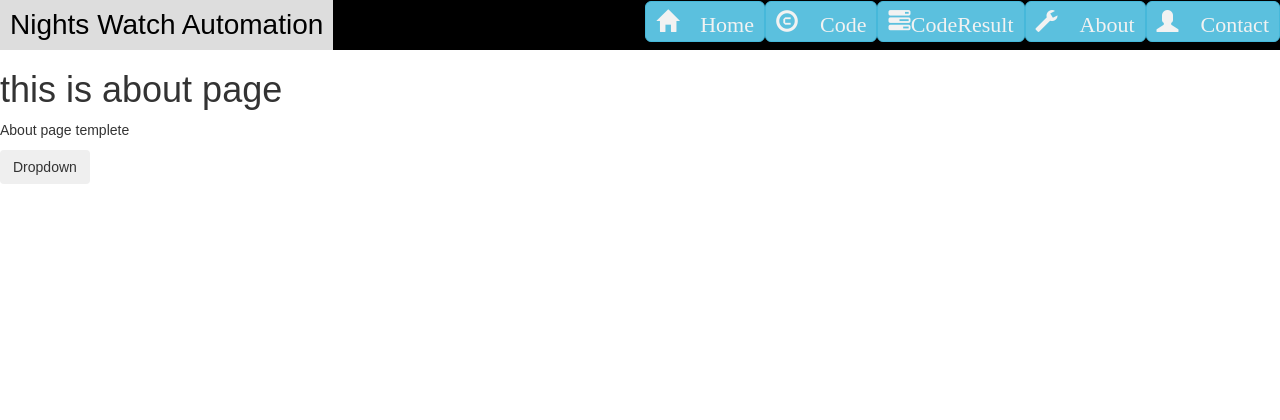
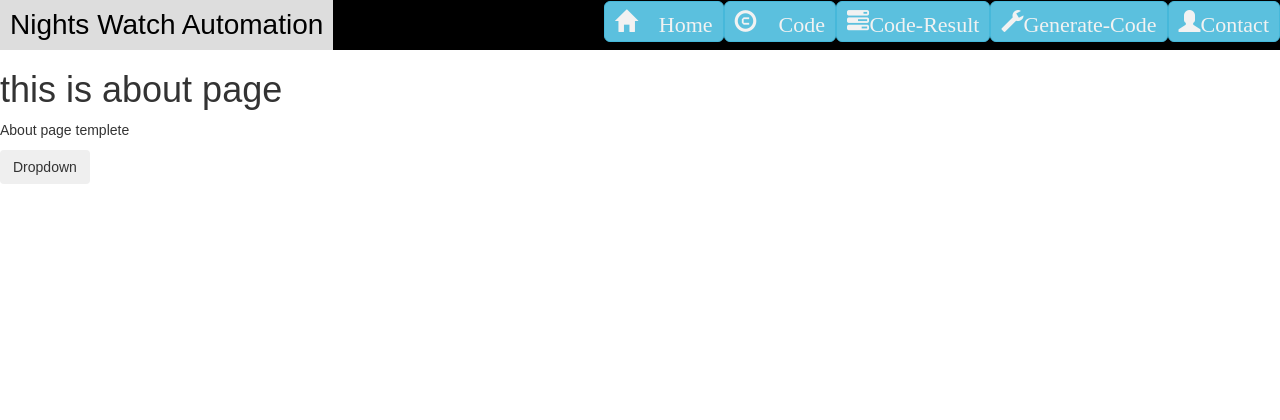
Before and after one commit to AkashZawar/Avishkar, a Django app: page /about/ in a window 1280 px wide. Shown: the top 420 px of the page. Run offline with Django 3.2, Linux system fonts and the light colour scheme; some libraries are stand-ins or nearby versions.

Commit message:
update base buttons

```diff
--- a/myenv/src/templates/base.html
+++ b/myenv/src/templates/base.html
@@ -99,11 +99,12 @@
           </a>
         <!-- <a class="glyphicon glyphicon-home" href="/search">Home</a> -->
         <a href="/upload" class="btn btn-info btn-lg glyphicon glyphicon-copyright-mark"> Code </a>
-        <a href="/result" class="btn btn-info btn-lg glyphicon glyphicon-tasks">CodeResult</a>
-        <a href="/about" class="btn btn-info btn-lg glyphicon glyphicon-wrench"> About</a>
-        <a href="/contact" class="btn btn-info btn-lg glyphicon glyphicon-user"> Contact</a>
+        <a href="/result" class="btn btn-info btn-lg glyphicon glyphicon-tasks">Code-Result</a>
+        <a href="/about" class="btn btn-info btn-lg glyphicon glyphicon-wrench">Generate-Code </a>
+        <a href="/contact" class="btn btn-info btn-lg glyphicon glyphicon-user">Contact</a>
       </div>
     </div>
+        </header>
   	<!-- <p>This is from Base html file</p> -->
   	{% block content %}
   	replace me
@@ -117,5 +118,5 @@
         </div>
       </div>
     </footer>
-  </header>
+
 </html>
```
